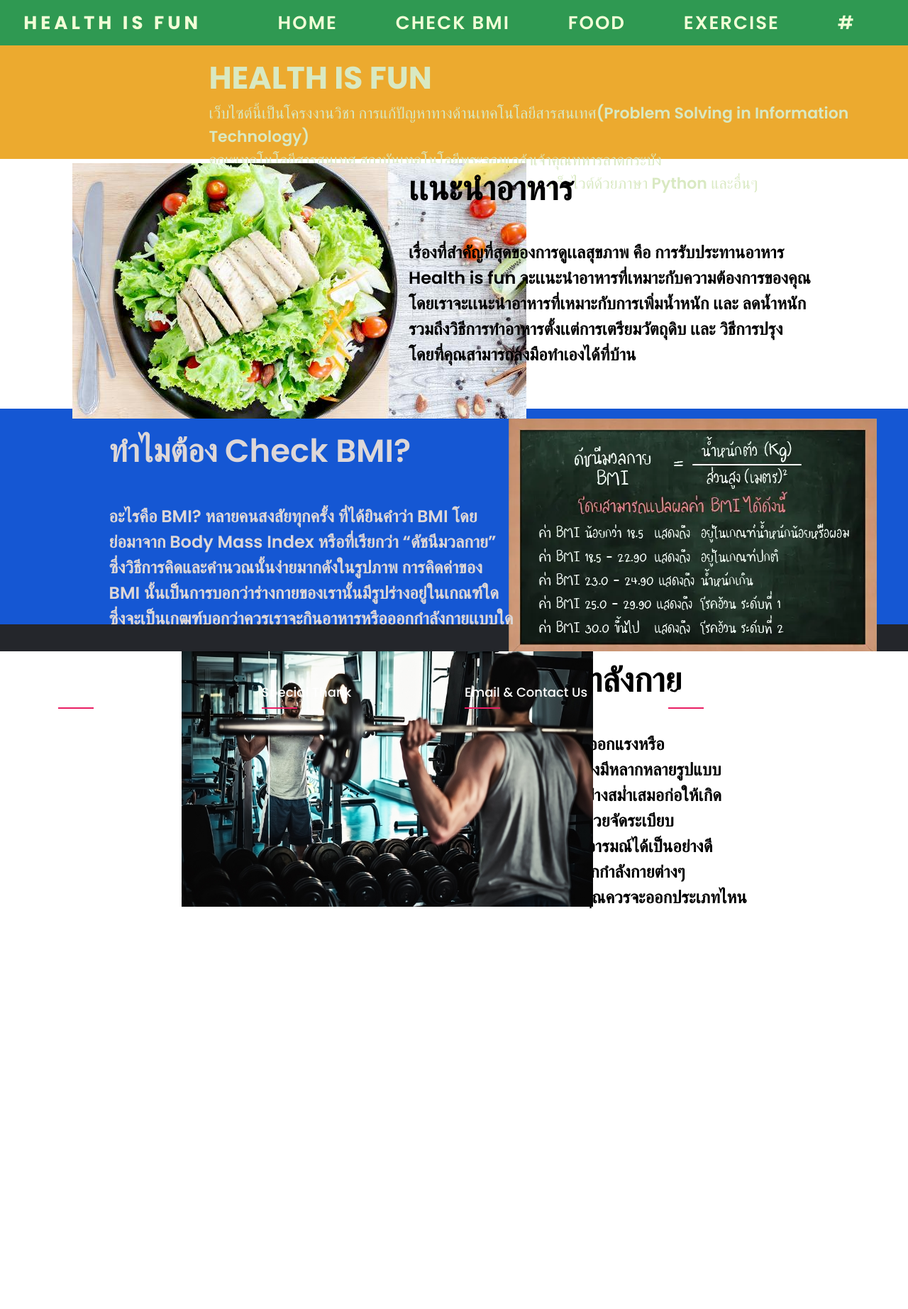
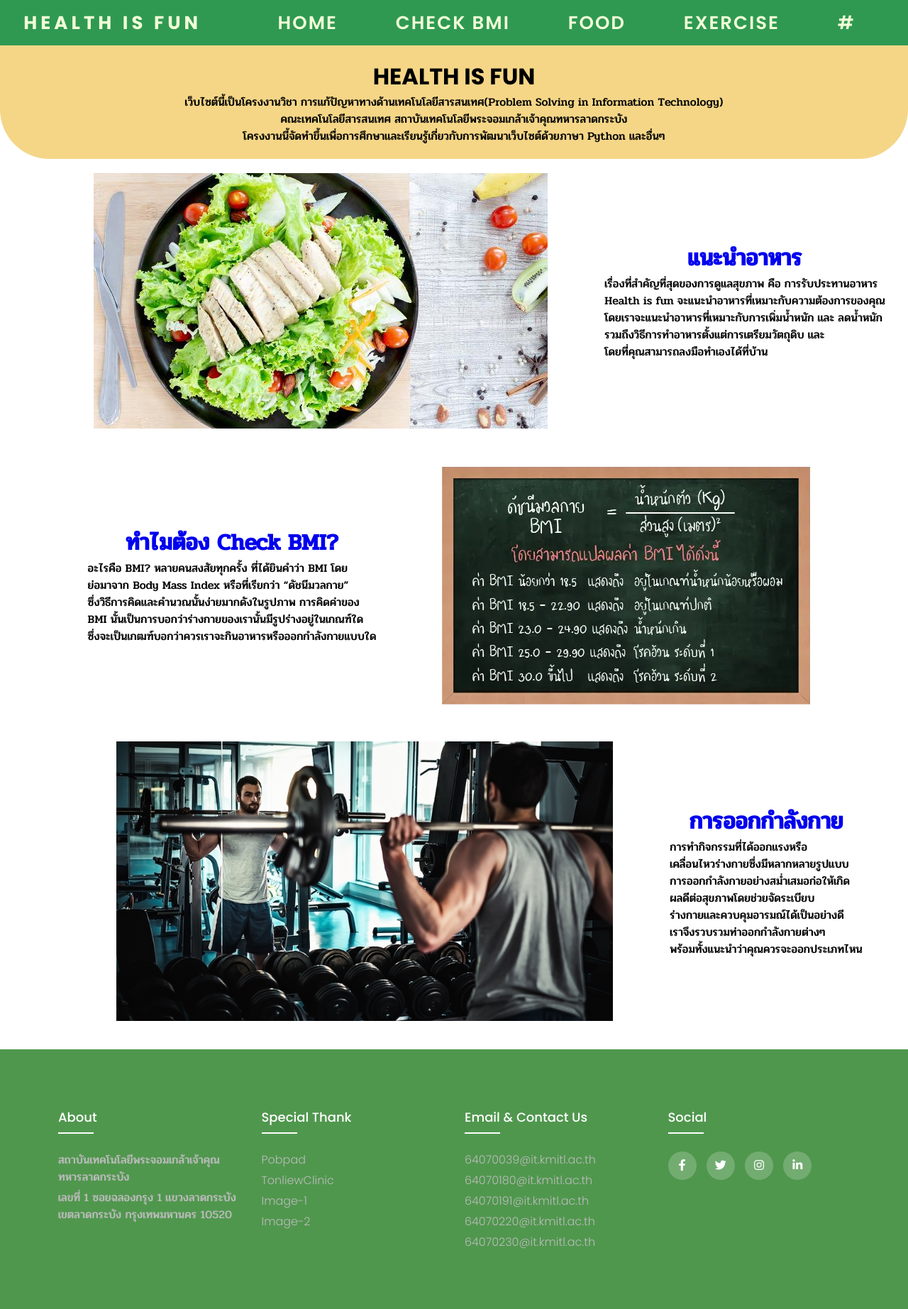
Before and after one commit to Wichai-Kommongkhun/Project, a Flask app: page /home in a window 1280 px wide. Shown: the whole page at 71% size. Before the commit the page ends 1281 px from the top, so only its background shows below. Run offline with Flask 2, Linux system fonts and the light colour scheme; some libraries are stand-ins or nearby versions.

Commit message:
12/8/2021

```diff
--- a/static/css-file/home.css
+++ b/static/css-file/home.css
@@ -108,91 +108,86 @@ nav{
     transform: rotate(45deg) translate(-5px, -6px);
 }
 
-
-.box-center{
-    height: 100%;
-    width: 100%;
-    background-color: white;
-    margin: 0% 0 0 0;
-    position: absolute;
+.flex-container{
+	margin:auto;
 }
-
-
-.box-1 {
+.flex-row{
+	display: flex;
+	flex-wrap: wrap;
+    margin-bottom: 20px;
+}
+.flex-col1{
+    background-color: rgb(245, 214, 135);
     width: 100%;
     height: 20%;
-    background-color: rgb(236, 170, 47);
-    position: absolute;
-    margin: 0 0 0 0%;
-    padding: auto;
+    padding: 20px 0 20px 0;
+    display: flex;
+    justify-content: center;
+    align-items: center;
+    flex-direction: column;
+    border-bottom-left-radius: 70px;
+    border-bottom-right-radius: 70px;
 }
-
-.in-box{
-    margin: 1% 0 0 23%;
-    color: rgb(217, 233, 194);
-    font-size: 22px;
-    font-weight: 550;
+.img1 {
+    display: flex;
+    justify-items: center;
+    align-items: flex-start;
+    margin-left: 100px;
 }
-.box-2 {
-    margin: 13% 0 0 0;
+.flex-col2 {
+    margin: 20px 0 20px 0;
+    display: flex;
+    flex-direction: row;
     width: 100%;
-    height: 40%;
-    background-color: rgb(255, 255, 255);
+    align-items: center;
+    justify-content: center;
 }
-.box-2 a {
-    color: black;
+.flex-col2-2 {
+    display: flex;
+    flex-direction: column;
+    justify-content: center;
+    align-items: center;
+    padding-left: 80px;
 }
-
-.box-2 div{
-    margin: 0 0 0% 45%;
-    position: absolute;
-    font-size: 24px;
-    font-weight: 600;
+.flex-col3 {
+    margin: 20px 0 20px 0;
+    display: flex;
+    flex-direction: row;
+    width: 100%;
+    align-items: center;
+    justify-content: center;
 }
-
-.box-2 img{
-    margin: 0 0 0 8%;
+.flex-col3-2 {
+    display: flex;
+    flex-direction: column;
+    justify-content: center;
+    align-items: center;
+    padding-right: 80px;
 }
-
-.box-3 {
+.img2 {
+    display: flex;
+    justify-items: center;
+    align-items: flex-start;
+}
+.flex-col4 {
+    margin: 20px 0 20px 0;
+    display: flex;
+    flex-direction: row;
     width: 100%;
-    height: 38%;
-    margin: 2% 0 0 0%;
-    background-color: rgb(21, 87, 211);
+    align-items: center;
+    justify-content: center;
 }
-
-.box-3-txt{
-    margin: 2% 0 0 12%;
-    font-size: 24px;
-    font-weight: 600;
-    position: absolute;
-    color: rgb(221, 215, 215);
+.img3 {
+    display: flex;
+    justify-items: center;
+    align-items: flex-start;
+    margin-left: 100px;
+    max-width: 700px;
 }
-.box-3-txt a{
-    margin: 0% 0 0 0%;
-    font-size: 45px;
-    font-weight: 600;
-    position: absolute;
-    color: rgb(221, 215, 215);
+.flex-col4-2 {
+    display: flex;
+    flex-direction: column;
+    justify-content: center;
+    align-items: center;
+    padding-left: 80px;
 }
-.box-3 img {
-    margin: 0 0 0 55%;
-}
-
-.box-4 {
-    width: 100%;
-    height: 50%;
-    margin: 3% 0 0 0%;
-    position: absolute;
-    background-color: rgb(255, 255, 255);
-}
-.box-4 img{
-    width: 580px;
-    height: 360px;
-    margin: 0 0 0 20%;
-}
-.txt1{
-    margin: 0.4% 0 0 52%;
-    font-size: 24px;
-    font-weight: 600;
-}
--- a/static/css-file/home_footer.css
+++ b/static/css-file/home_footer.css
@@ -23,7 +23,8 @@ ul{
 	list-style: none;
 }
 .footer{
-	background-color: #24262b;
+	width: 100%;
+	background-color: #50974e;
     padding: 70px 0;
 }
 .footer-col{
@@ -43,7 +44,7 @@ ul{
 	position: absolute;
 	left:0;
 	bottom: -10px;
-	background-color: #e91e63;
+	background-color: #ffffff;
 	height: 2px;
 	box-sizing: border-box;
 	width: 50px;
--- a/templates/home.html
+++ b/templates/home.html
@@ -17,11 +17,7 @@
     <title>home</title>
 </head>
 <body>
-
-        <div class="container-fluid">
-        <div class="box-center">
-
-            <nav >
+    <nav>
         <div class="logo">
             <h4>HEALTH IS FUN</h4>
         </div>
@@ -31,45 +27,41 @@
                 <li><a href="http://127.0.0.1:5000/food">FOOD</a></li>
                 <li><a href="http://127.0.0.1:5000/exercise">EXERCISE</a></li>
                 <li><a href="#">#</a></li>
+            </ul>
 
-
-                </ul>
         <div class="burger">
             <div class="line1"></div>
             <div class="line2"></div>
             <div class="line3"></div>
-
         </div>
     </nav>
-            <div class="box-1">
-                <div class="in-box">
+
+    <div class="flexbox">
+        <div class="flex-container">
+            <div class="flex-row">
+                <div class="flex-col1">
                     <h1>HEALTH IS FUN</h1>
-                <p>เว็บไซต์นี้เป็นโครงงานวิชา การแก้ปัญหาทางด้านเทคโนโลยีสารสนเทศ(Problem Solving in Information Technology) <br>
-                คณะเทคโนโลยีสารสนเทศ สถาบันเทคโนโลยีพระจอมเกล้าเจ้าคุณทหารลาดกระบัง</p>
-                <p>โครงงานนี้จัดทำขึ้นเพื่อการศึกษาและเรียนรู้เกี่ยวกับการพัฒนาเว็บไวต์ด้วยภาษา Python และอื่นๆ</p>
+                    <p class="thaifont">เว็บไซต์นี้เป็นโครงงานวิชา การแก้ปัญหาทางด้านเทคโนโลยีสารสนเทศ(Problem Solving in Information Technology)</p>
+                    <p class="thaifont">คณะเทคโนโลยีสารสนเทศ สถาบันเทคโนโลยีพระจอมเกล้าเจ้าคุณทหารลาดกระบัง</p>
+                    <p class="thaifont">โครงงานนี้จัดทำขึ้นเพื่อการศึกษาและเรียนรู้เกี่ยวกับการพัฒนาเว็บไซต์ด้วยภาษา Python และอื่นๆ</p>
+                </div>
+
+                <div class="flex-col2">
+                    <img class="img1" src="/static/images/food1.jpg">
+                    <div class="flex-col2-2 thaifont">
+                        <a href="http://127.0.0.1:5000/food" style="text-decoration: none;"><h1>เเนะนำอาหาร</h1></a>
+                        <p>เรื่องที่สำคัญที่สุดของการดูเเลสุขภาพ คือ การรับประทานอาหาร
+                        <br>Health is fun จะเเนะนำอาหารที่เหมาะกับความต้องการของคุณ
+                        <br>โดยเราจะเเนะนำอาหารที่เหมาะกับการเพิ่มน้ำหนัก เเละ ลดน้ำหนัก
+                        <br>รวมถึงวิธีการทำอาหารตั้งเเต่การเตรียมวัตถุดิบ เเละ
+                        <br>โดยที่คุณสามารถลงมือทำเองได้ที่บ้าน
+                        </p>
                     </div>
                 </div>
 
-            <div class="box-2">
-                <img src="/static/images/food1.jpg" style="position: absolute;">
-                <div>
-                    <a href="http://127.0.0.1:5000/food" style="text-decoration: none;"><h1>เเนะนำอาหาร</h1></a>
-                    <br>
-                    <p>เรื่องที่สำคัญที่สุดของการดูเเลสุขภาพ คือ การรับประทานอาหาร
-                    <br>Health is fun จะเเนะนำอาหารที่เหมาะกับความต้องการของคุณ
-                    <br>โดยเราจะเเนะนำอาหารที่เหมาะกับการเพิ่มน้ำหนัก เเละ ลดน้ำหนัก
-                    <p>รวมถึงวิธีการทำอาหารตั้งเเต่การเตรียมวัตถุดิบ เเละ วิธีการปรุง
-                    <br>โดยที่คุณสามารถลงมือทำเองได้ที่บ้าน
-                    </p>
-                    </p>
-                </div>
-            </div>
-            <div class="box-3">
-                <img src="/static/images/bmi-meaning-rate.png.webp" style="position: absolute;">
-                <div class="box-3-txt">
-                    <a href="http://127.0.0.1:5000/check_bmi" target="_blank" style="text-decoration: none;" class="a-bmi">ทำไมต้อง Check BMI?</a>
-                    <br>
-                    <br><br>
+                <div class="flex-col3">
+                    <div class="flex-col3-2 thaifont">
+                        <a href="http://127.0.0.1:5000/check_bmi" style="text-decoration: none;" class="a-bmi"><h1>ทำไมต้อง Check BMI?</h1></a>
                         <p>อะไรคือ BMI? หลายคนสงสัยทุกครั้ง ที่ได้ยินคำว่า BMI โดย
                         <br>ย่อมาจาก Body Mass Index หรือที่เรียกว่า “ดัชนีมวลกาย”
                         <br>ซึ่งวิธีการคิดและคำนวณนั้นง่ายมากดังในรูปภาพ การคิดค่าของ
@@ -77,13 +69,13 @@
                         <br>ซึ่งจะเป็นเกฒฑ์บอกว่าควรเราจะกินอาหารหรือออกกำลังกายเเบบใด
                         </p>
                     </div>
+                    <img class="img2" src="/static/images/bmi-meaning-rate.png.webp">
+                </div>
 
-            </div>
-            <div class="box-4">
-                <img src="/static/images/ex001.jpg" style="position: absolute;">
-                <div class="txt1">
-                    <h1>การออกกำลังกาย</h1>
-                    <br>
+                <div class="flex-col4">
+                    <img class="img3" src="/static/images/ex001.jpg">
+                    <div class="flex-col4-2 thaifont">
+                        <a href="http://127.0.0.1:5000/exercise" style="text-decoration: none;"><h1>การออกกำลังกาย</h1></a>
                         <p>การทำกิจกรรมที่ได้ออกแรงหรือ
                         <br>เคลื่อนไหวร่างกายซึ่งมีหลากหลายรูปแบบ
                         <br>การออกกำลังกายอย่างสม่ำเสมอก่อให้เกิด
@@ -94,7 +86,9 @@
                         </p>
                     </div>
                 </div>
-
+            </div>
+        </div>
+    </div>
             <!-- end -->
 
             <footer class="footer">
@@ -142,7 +136,8 @@
 
         <script src="/static/app.js"></script>
 
-    </div>
+
+
 
 
 </body>
```
Lines whose indentation alone changed are shown as unchanged.
